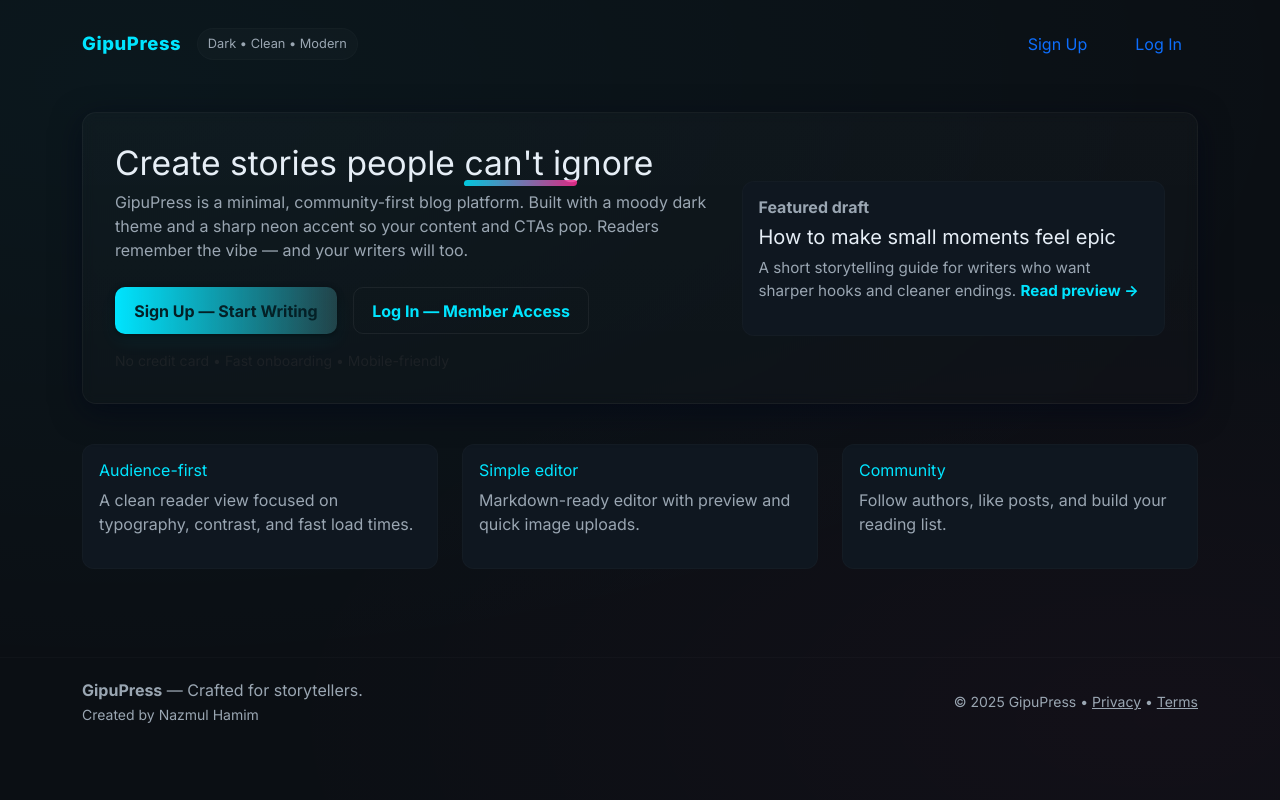
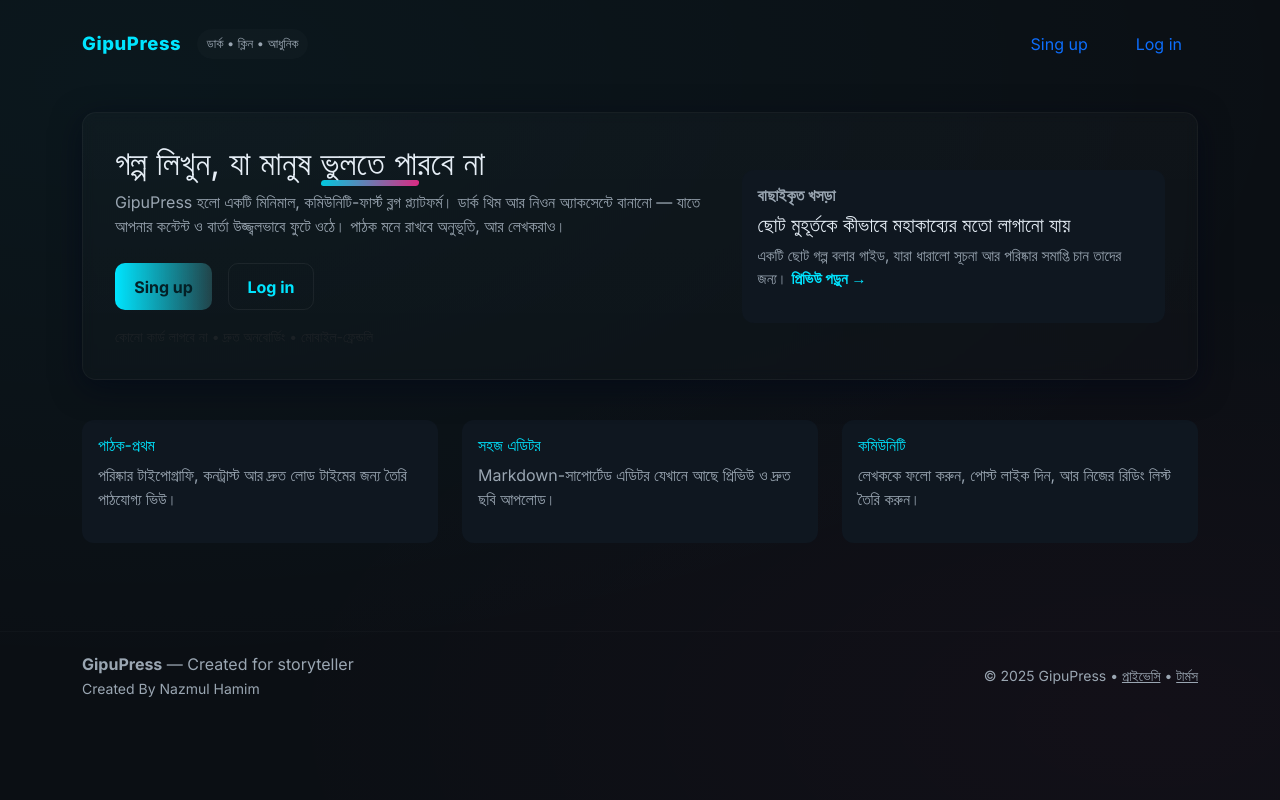
Before and after one commit to NazmulHamim12/GipuPress, a Django app: page / in a window 1280 px wide. Run offline with Django 5.2, Linux system fonts and the light colour scheme; some libraries are stand-ins or nearby versions.

Commit message:
Update index.html

```diff
--- a/tweet/templates/index.html
+++ b/tweet/templates/index.html
@@ -1,15 +1,15 @@
 <!doctype html>
-<html lang="en">
+<html lang="bn">
 <head>
   <meta charset="utf-8">
   <meta name="viewport" content="width=device-width, initial-scale=1">
-  <meta name="google-site-verification" content="UZoM0oxmlRE1fopLUe7V1g-HRXxz62UgGzxSywDo7m8" />
-  <title>GipuPress — Home</title>
+  <title>GipuPress — হোম</title>
   <!-- Bootstrap 5 -->
   <link href="https://cdn.jsdelivr.net/npm/bootstrap@5.3.2/dist/css/bootstrap.min.css" rel="stylesheet">
   <link rel="preconnect" href="https://fonts.gstatic.com">
   <link href="https://fonts.googleapis.com/css2?family=Inter:wght@300;400;600;700;800&display=swap" rel="stylesheet">
   <style>
+
     :root{
       --bg: #0b0f14;
       --card: #0f1720;
@@ -19,53 +19,26 @@
       --glass: rgba(255,255,255,0.03);
     }
     html,body{height:100%;}
-    body{
-      font-family: 'Inter', system-ui, -apple-system, 'Segoe UI', Roboto, 'Helvetica Neue', Arial;
-      background: radial-gradient(1200px 600px at 10% 10%, rgba(0,229,255,0.04), transparent),
+    body{font-family:'Inter',system-ui; background:radial-gradient(1200px 600px at 10% 10%, rgba(0,229,255,0.04), transparent),
                   radial-gradient(900px 450px at 90% 90%, rgba(255,45,149,0.03), transparent),
-                  var(--bg);
-      color: #e6eef6;
-      -webkit-font-smoothing:antialiased;
-      -moz-osx-font-smoothing:grayscale;
-    }
-    .navbar-dark .navbar-nav .nav-link{
-      color: rgba(230,238,246,0.75);
-      font-weight:600;
-    }
+                  var(--bg); color:#e6eef6;}
+    .navbar-dark .navbar-nav .nav-link{color:rgba(230,238,246,0.75); font-weight:600;}
     .navbar-dark .navbar-nav .nav-link:hover{color:var(--accent);}
-    .brand{
-      font-weight:800; letter-spacing:0.6px; color:var(--accent);
-      font-size:1.15rem;
-    }
-    .hero{
-      min-height:62vh; display:flex; align-items:center; justify-content:center; padding:4rem 1.25rem;
-    }
-    .glass-card{
-      background:linear-gradient(180deg, rgba(255,255,255,0.02), rgba(255,255,255,0.01));
-      border: 1px solid rgba(255,255,255,0.04);
-      backdrop-filter: blur(6px);
-      border-radius:14px; padding:2rem; box-shadow: 0 8px 30px rgba(2,6,23,0.6);
-    }
+    .brand{font-weight:800; letter-spacing:0.6px; color:var(--accent); font-size:1.15rem;}
+    .hero{min-height:62vh; display:flex; align-items:center; justify-content:center; padding:4rem 1.25rem;}
+    .glass-card{background:linear-gradient(180deg, rgba(255,255,255,0.02), rgba(255,255,255,0.01)); border:1px solid rgba(255,255,255,0.04); backdrop-filter:blur(6px); border-radius:14px; padding:2rem; box-shadow:0 8px 30px rgba(2,6,23,0.6);}
     h1.lead-title{font-size:2.1rem; line-height:1.05; margin-bottom:0.6rem;}
     p.lead-sub{color:var(--muted); margin-bottom:1.6rem}
-    .btn-accent{
-      background: linear-gradient(90deg, var(--accent), #6ff5ff33);
-      color:#042026; font-weight:700; border-radius:10px; padding:0.7rem 1.2rem; border: none;
-      box-shadow: 0 8px 18px rgba(0,229,255,0.06), 0 2px 6px rgba(0,0,0,0.6);
-    }
-    .btn-outline-glow{
-      border: 1px solid rgba(255,255,255,0.06); color:var(--accent); background:transparent; font-weight:700; border-radius:10px; padding:0.65rem 1.15rem;
-    }
-    .btn-accent:hover{transform: translateY(-3px);}
+    .btn-accent{background:linear-gradient(90deg, var(--accent), #6ff5ff33); color:#042026; font-weight:700; border-radius:10px; padding:0.7rem 1.2rem; border:none;}
+    .btn-outline-glow{border:1px solid rgba(255,255,255,0.06); color:var(--accent); background:transparent; font-weight:700; border-radius:10px; padding:0.65rem 1.15rem;}
+    .btn-accent:hover{transform:translateY(-3px);}
     .btn-outline-glow:hover{background:rgba(0,229,255,0.03);}
-    .feature-badge{font-size:.8rem; padding:.35rem .6rem; background:rgba(255,255,255,0.02); border-radius:999px; color:var(--muted); border:1px solid rgba(255,255,255,0.02)}
-    .post-card{background:var(--card); border-radius:12px; padding:1rem; border:1px solid rgba(255,255,255,0.02)}
+    .feature-badge{font-size:.8rem; padding:.35rem .6rem; background:rgba(255,255,255,0.02); border-radius:999px; color:var(--muted);}
+    .post-card{background:var(--card); border-radius:12px; padding:1rem;}
     footer{padding:1.2rem 0; color:var(--muted); border-top:1px solid rgba(255,255,255,0.02);}
     .accent-underline{position:relative; display:inline-block;}
-    .accent-underline:after{content:''; position:absolute; left:0; bottom:-6px; height:6px; width:60%; background: linear-gradient(90deg,var(--accent),var(--accent-2)); opacity:0.85; border-radius:4px; transform:skewX(-8deg);}
-    @media (max-width:576px){
-      h1.lead-title{font-size:1.6rem}
-    }
+    .accent-underline:after{content:''; position:absolute; left:0; bottom:-6px; height:6px; width:60%; background:linear-gradient(90deg,var(--accent),var(--accent-2)); opacity:0.85; border-radius:4px; transform:skewX(-8deg);}
+    @media (max-width:576px){h1.lead-title{font-size:1.6rem}}
   </style>
 </head>
 <body>
@@ -74,12 +47,12 @@
     <div class="container py-3 d-flex justify-content-between align-items-center flex-nowrap">
       <div class="d-flex align-items-center gap-3 flex-shrink-1">
         <div class="brand">GipuPress</div>
-        <div class="feature-badge d-none d-md-inline">Dark • Clean • Modern</div>
+        <div class="feature-badge d-none d-md-inline">ডার্ক • ক্লিন • আধুনিক</div>
       </div>
       <div class="flex-shrink-0">
         <ul class="nav flex-row">
-          <li class="nav-item"><a class="nav-link" href="app">Sign Up</a></li>
-          <li class="nav-item ms-3"><a class="nav-link" href="app/log">Log In</a></li>
+          <li class="nav-item"><a class="nav-link" href="app">Sing up</a></li>
+          <li class="nav-item ms-3"><a class="nav-link" href="app/log/">Log in</a></li>
         </ul>
       </div>
     </div>
@@ -91,19 +64,19 @@
       <div class="glass-card mt-5">
         <div class="row align-items-center">
           <div class="col-lg-7">
-            <h1 class="lead-title">Create stories people <span class="accent-underline">can't ignore</span></h1>
-            <p class="lead-sub">GipuPress is a minimal, community-first blog platform. Built with a moody dark theme and a sharp neon accent so your content and CTAs pop. Readers remember the vibe — and your writers will too.</p>
+            <h1 class="lead-title">গল্প লিখুন, যা মানুষ <span class="accent-underline">ভুলতে পারবে না</span></h1>
+            <p class="lead-sub">GipuPress হলো একটি মিনিমাল, কমিউনিটি-ফার্স্ট ব্লগ প্ল্যাটফর্ম। ডার্ক থিম আর নিওন অ্যাকসেন্টে বানানো — যাতে আপনার কন্টেন্ট ও বার্তা উজ্জ্বলভাবে ফুটে ওঠে। পাঠক মনে রাখবে অনুভূতি, আর লেখকরাও।</p>
             <div class="d-flex gap-3">
-              <a href="app" class="btn btn-accent">Sign Up — Start Writing</a>
-              <a href="app/log" class="btn btn-outline-glow">Log In — Member Access</a>
+              <a href="app" class="btn btn-accent">Sing up</a>
+              <a href="app/log/" class="btn btn-outline-glow">Log in</a>
             </div>
-            <div class="mt-3 text-muted small">No credit card • Fast onboarding • Mobile-friendly</div>
+            <div class="mt-3 text-muted small">কোনো কার্ড লাগবে না • দ্রুত অনবোর্ডিং • মোবাইল-ফ্রেন্ডলি</div>
           </div>
           <div class="col-lg-5 d-none d-lg-block">
             <div class="post-card">
-              <h6 style="color:var(--muted); font-weight:700;">Featured draft</h6>
-              <h5 style="margin-top:.4rem">How to make small moments feel epic</h5>
-              <p style="color:var(--muted); font-size:.95rem">A short storytelling guide for writers who want sharper hooks and cleaner endings. <span style="color:var(--accent); font-weight:700">Read preview →</span></p>
+              <h6 style="color:var(--muted); font-weight:700;">বাছাইকৃত খসড়া</h6>
+              <h5 style="margin-top:.4rem">ছোট মুহূর্তকে কীভাবে মহাকাব্যের মতো লাগানো যায়</h5>
+              <p style="color:var(--muted); font-size:.95rem">একটি ছোট গল্প বলার গাইড, যারা ধারালো সূচনা আর পরিষ্কার সমাপ্তি চান তাদের জন্য। <span style="color:var(--accent); font-weight:700">প্রিভিউ পড়ুন →</span></p>
             </div>
           </div>
         </div>
@@ -112,20 +85,20 @@
       <div class="row mt-4">
         <div class="col-md-4 mt-3">
           <div class="post-card">
-            <h6 style="color:var(--accent);">Audience-first</h6>
-            <p style="color:var(--muted);">A clean reader view focused on typography, contrast, and fast load times.</p>
+            <h6 style="color:var(--accent);">পাঠক-প্রথম</h6>
+            <p style="color:var(--muted);">পরিষ্কার টাইপোগ্রাফি, কনট্রাস্ট আর দ্রুত লোড টাইমের জন্য তৈরি পাঠযোগ্য ভিউ।</p>
           </div>
         </div>
         <div class="col-md-4 mt-3">
           <div class="post-card">
-            <h6 style="color:var(--accent);">Simple editor</h6>
-            <p style="color:var(--muted);">Markdown-ready editor with preview and quick image uploads.</p>
+            <h6 style="color:var(--accent);">সহজ এডিটর</h6>
+            <p style="color:var(--muted);">Markdown-সাপোর্টেড এডিটর যেখানে আছে প্রিভিউ ও দ্রুত ছবি আপলোড।</p>
           </div>
         </div>
         <div class="col-md-4 mt-3">
           <div class="post-card">
-            <h6 style="color:var(--accent);">Community</h6>
-            <p style="color:var(--muted);">Follow authors, like posts, and build your reading list.</p>
+            <h6 style="color:var(--accent);">কমিউনিটি</h6>
+            <p style="color:var(--muted);">লেখককে ফলো করুন, পোস্ট লাইক দিন, আর নিজের রিডিং লিস্ট তৈরি করুন।</p>
           </div>
         </div>
       </div>
@@ -136,11 +109,11 @@
   <footer class="bg-transparent mt-4">
     <div class="container d-flex justify-content-between align-items-center flex-wrap">
       <div>
-        <strong>GipuPress</strong> — Crafted for storytellers.<br>
-        <small>Created by Nazmul Hamim</small>
+        <strong>GipuPress</strong> — Created for storyteller<br>
+        <small>Created By Nazmul Hamim</small>
       </div>
       <div class="text-end small">
-        © <span id="year"></span> GipuPress • <a href="#" style="color:var(--muted); text-decoration:underline;">Privacy</a> • <a href="#" style="color:var(--muted); text-decoration:underline;">Terms</a>
+        © <span id="year"></span> GipuPress • <a href="#" style="color:var(--muted); text-decoration:underline;">প্রাইভেসি</a> • <a href="#" style="color:var(--muted); text-decoration:underline;">টার্মস</a>
       </div>
     </div>
   </footer>
@@ -148,15 +121,6 @@
   <script src="https://cdn.jsdelivr.net/npm/bootstrap@5.3.2/dist/js/bootstrap.bundle.min.js"></script>
   <script>
     document.getElementById('year').textContent = new Date().getFullYear();
-    document.querySelectorAll('a[href^="#"]').forEach(a=>{
-      a.addEventListener('click', function(e){
-        const target = document.querySelector(this.getAttribute('href'));
-        if(target){ e.preventDefault(); target.scrollIntoView({behavior:'smooth'}); }
-      });
-    });
-    window.addEventListener('keydown', e=>{
-      if(e.key === 'Tab') document.body.classList.add('user-is-tabbing');
-    });
   </script>
 </body>
 </html>
```
